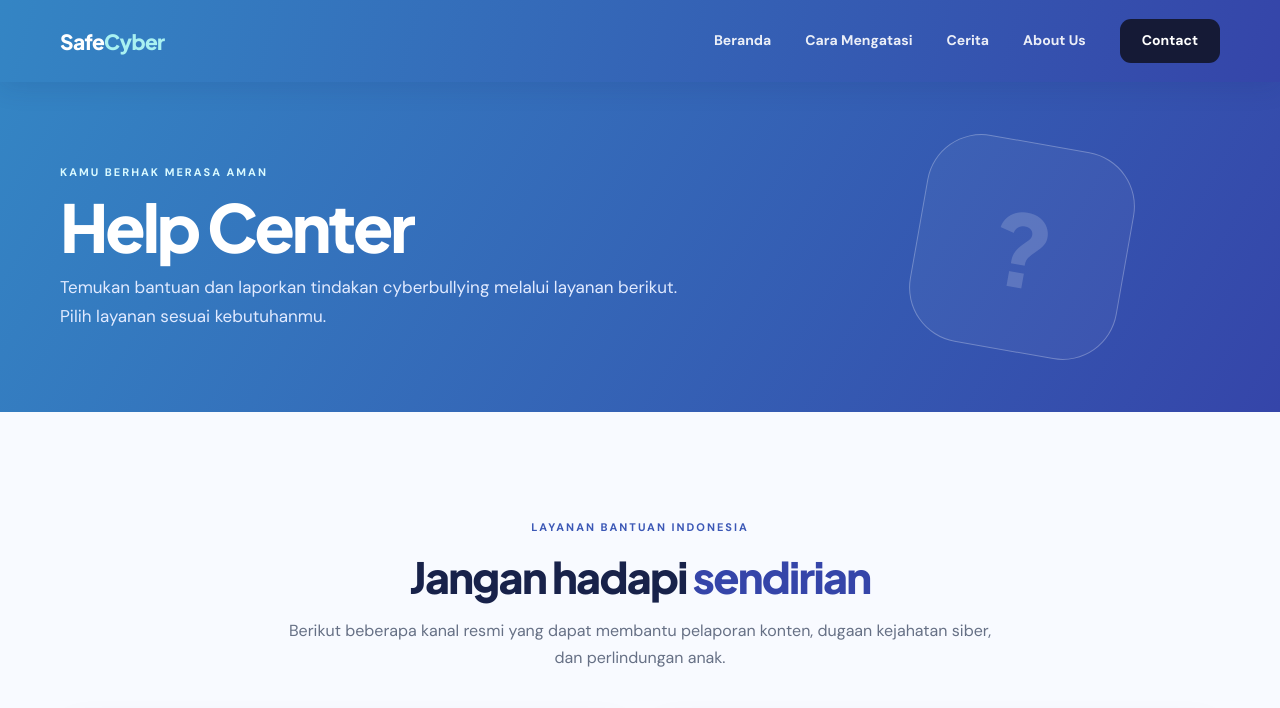
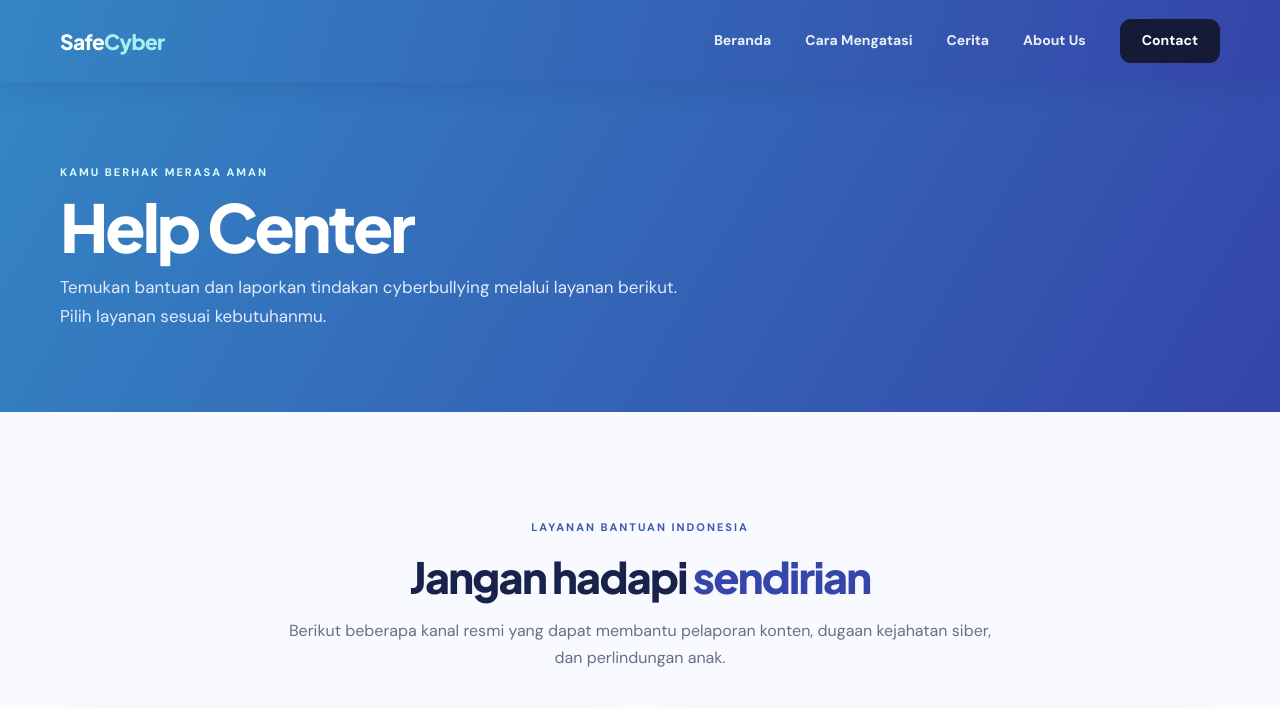
Before and after one commit to muhammadalfiansyah07/Safecyber, a plain HTML site: page contact.html in a window 1280 px wide. Shown: the top 708 px of the page. Drawn offline with Linux system fonts and the light colour scheme.

Commit message:
contact hero redesign

```diff
--- a/contact.html
+++ b/contact.html
@@ -32,7 +32,6 @@
           <span class="eyebrow eyebrow-light">KAMU BERHAK MERASA AMAN</span>
           <h1>Help Center</h1>
           <p>Temukan bantuan dan laporkan tindakan cyberbullying melalui layanan berikut. Pilih layanan sesuai kebutuhanmu.</p>
-          <div class="page-hero-mark">?</div>
         </div>
       </section>
       <section class="section help-section">
```
